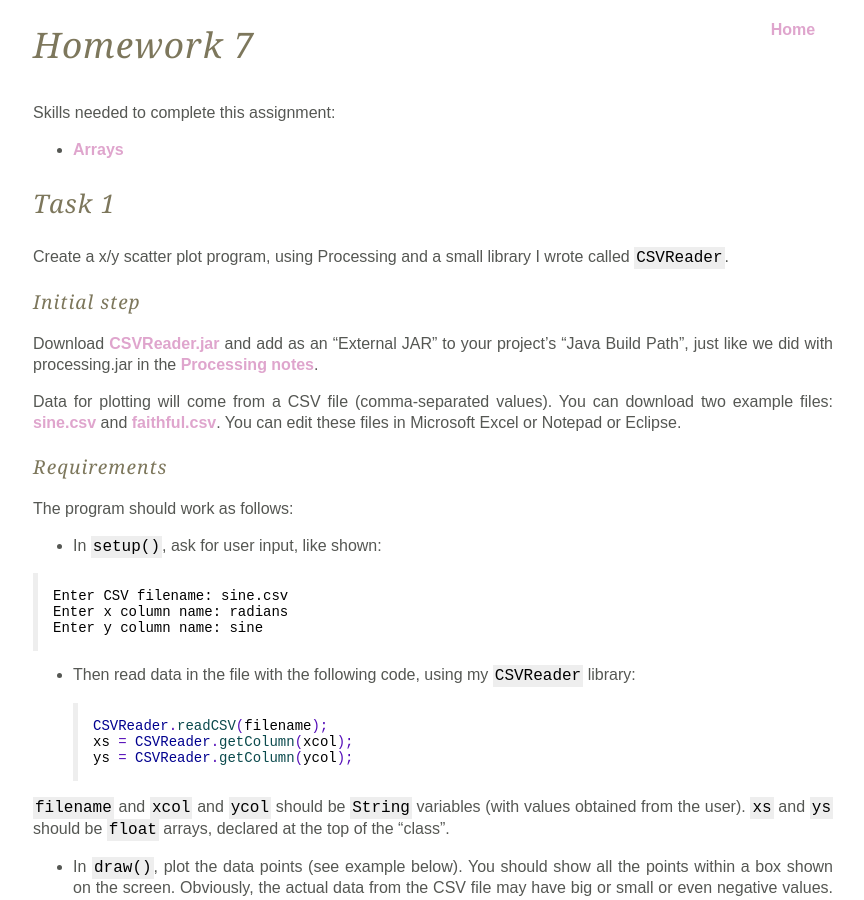
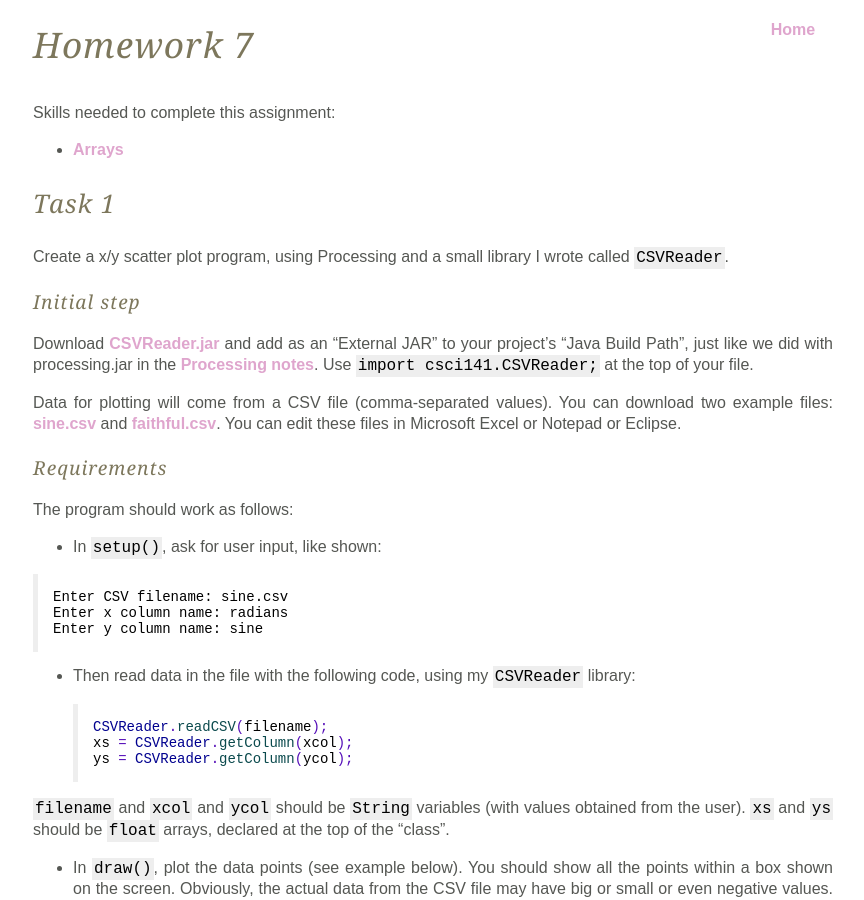
Before and after one commit to joshuaeckroth/csci141-website, a Jekyll site: the page built from homework/homework-7.markdown, in a window 1280 px wide and 900 px high. Shown: the whole window, without its empty margins (207-1071 px from the left). Built offline with Jekyll 4.4.1, drawn with Linux system fonts in a browser that asks for light colours; Markdown is read by kramdown in place of the engine named in the settings.

Commit message:
Clarification.

```diff
--- a/homework/homework-7.markdown
+++ b/homework/homework-7.markdown
@@ -13,7 +13,7 @@ Create a x/y scatter plot program, using Processing and a small library I wrote
 
 ### Initial step
 
-Download [CSVReader.jar](/CSVReader.jar) and add as an "External JAR" to your project's "Java Build Path", just like we did with processing.jar in the [Processing notes](/lecture/processing-library.html).
+Download [CSVReader.jar](/CSVReader.jar) and add as an "External JAR" to your project's "Java Build Path", just like we did with processing.jar in the [Processing notes](/lecture/processing-library.html). Use `import csci141.CSVReader;` at the top of your file.
 
 Data for plotting will come from a CSV file (comma-separated values). You can download two example files: [sine.csv](/homework/sine.csv) and [faithful.csv](/homework/faithful.csv). You can edit these files in Microsoft Excel or Notepad or Eclipse.
 
```
